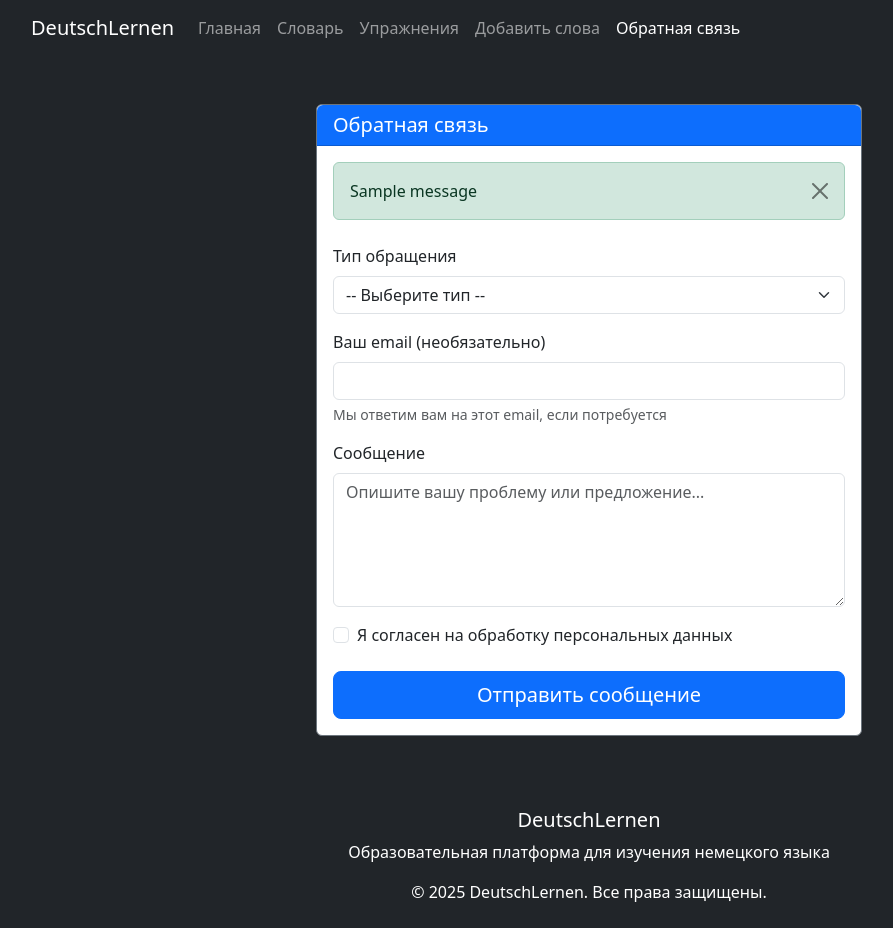
After one commit to BitmanBT/LearningGerman, a Django app: page /feedback/ in a window 1280 px wide. The commit adds this page. Shown: the whole page, without its empty margins (51-944 px from the left). Run offline with Django 5.2, Linux system fonts and the light colour scheme; tables that the repository leaves empty hold one stand-in row (values such as "Sample post"); one stand-in notice (Sample message) is shown.

Commit message:
Added form for the feedback

```diff
--- a/learning_german/educational_platform/forms.py
+++ b/learning_german/educational_platform/forms.py
@@ -1,6 +1,6 @@
 """This module is responsible for the forms that the application uses"""
 from django import forms
-from .models import Word
+from .models import Word, Feedback
 
 class AddWordForm(forms.ModelForm):
     """A class for a form for adding new words to the database"""
@@ -39,3 +39,28 @@ class AddWordForm(forms.ModelForm):
         if not all(char.isalpha() or char.isspace() or char in '-' for char in russian_translation):
             raise forms.ValidationError("Русский перевод содержит недопустимые символы")
         return russian_translation
+
+class FeedbackForm(forms.ModelForm):
+    consent = forms.BooleanField(
+        label='Я согласен на обработку персональных данных',
+        required=True,
+        widget=forms.CheckboxInput(attrs={'class': 'form-check-input'})
+    )
+
+    class Meta:
+        model = Feedback
+        fields = ['feedback_type', 'email', 'message', 'consent']
+        widgets = {
+            'feedback_type': forms.Select(attrs={'class': 'form-select'}),
+            'email': forms.EmailInput(attrs={'class': 'form-control'}),
+            'message': forms.Textarea(attrs={
+                'class': 'form-control',
+                'rows': 5,
+                'placeholder': 'Опишите вашу проблему или предложение...'
+            }),
+        }
+        labels = {
+            'feedback_type': 'Тип обращения',
+            'email': 'Ваш email (необязательно)',
+            'message': 'Сообщение',
+        }
--- a/learning_german/educational_platform/templates/educational_platform/add_words.html
+++ b/learning_german/educational_platform/templates/educational_platform/add_words.html
@@ -26,6 +26,9 @@
                     </li>
                     <li class="nav-item">
                         <a class="nav-link active" href="{% url 'add_words' %}">Добавить слова</a>
+                    </li>
+                    <li class="nav-item">
+                        <a class="nav-link" href="{% url 'feedback' %}">Обратная связь</a>
                     </li>
                 </ul>
             </div>
--- a/learning_german/educational_platform/templates/educational_platform/exercises.html
+++ b/learning_german/educational_platform/templates/educational_platform/exercises.html
@@ -27,6 +27,9 @@
                     </li>
                     <li class="nav-item">
                         <a class="nav-link" href="{% url 'add_words' %}">Добавить слова</a>
+                    </li>
+                    <li class="nav-item">
+                        <a class="nav-link" href="{% url 'feedback' %}">Обратная связь</a>
                     </li>
                 </ul>
             </div>
--- /dev/null
+++ b/learning_german/educational_platform/templates/educational_platform/feedback.html
@@ -0,0 +1,198 @@
+<!DOCTYPE html>
+<html lang="ru" class="h-100">
+<head>
+    <meta charset="UTF-8">
+    <meta name="viewport" content="width=device-width, initial-scale=1.0">
+    <title>Обратная связь | DeutschLernen</title>
+    <link href="https://cdn.jsdelivr.net/npm/bootstrap@5.3.0/dist/css/bootstrap.min.css" rel="stylesheet">
+</head>
+<body class="d-flex flex-column min-vh-100 bg-dark">
+    <nav class="navbar navbar-expand-lg navbar-dark bg-dark">
+        <div class="container">
+            <a class="navbar-brand" href="{% url 'home' %}">DeutschLernen</a>
+            <button class="navbar-toggler" type="button" data-bs-toggle="collapse" data-bs-target="#navbarNav" aria-controls="navbarNav" aria-expanded="false" aria-label="Toggle navigation">
+                <span class="navbar-toggler-icon"></span>
+            </button>
+            <div class="collapse navbar-collapse" id="navbarNav">
+                <ul class="navbar-nav me-auto">
+                    <li class="nav-item">
+                        <a class="nav-link" href="{% url 'home' %}">Главная</a>
+                    </li>
+                    <li class="nav-item">
+                        <a class="nav-link" href="{% url 'vocabulary' %}">Словарь</a>
+                    </li>
+                    <li class="nav-item">
+                        <a class="nav-link" href="{% url 'exercises' %}">Упражнения</a>
+                    </li>
+                    <li class="nav-item">
+                        <a class="nav-link" href="{% url 'add_words' %}">Добавить слова</a>
+                    </li>
+                    <li class="nav-item">
+                        <a class="nav-link active" href="{% url 'feedback' %}">Обратная связь</a>
+                    </li>
+                </ul>
+            </div>
+        </div>
+    </nav>
+
+    <main class="flex-grow-1 bg-dark text-light">
+        <div class="container py-5">
+            <div class="row justify-content-center">
+                <div class="col-lg-6">
+                    <div class="card border-secondary">
+                        <div class="card-header bg-primary text-white rounded-top">
+                            <h2 class="h5 mb-0">Обратная связь</h2>
+                        </div>
+                        <div class="card-body">
+                            {% if messages %}
+                            <div class="mb-4">
+                                {% for message in messages %}
+                                <div class="alert alert-{{ message.tags }} alert-dismissible fade show">
+                                    {{ message }}
+                                    <button type="button" class="btn-close" data-bs-dismiss="alert" aria-label="Close"></button>
+                                </div>
+                                {% endfor %}
+                            </div>
+                            {% endif %}
+
+                            <form method="post" novalidate>
+                                {% csrf_token %}
+
+                                <div class="mb-3">
+                                    <label for="{{ form.feedback_type.id_for_label }}" class="form-label">
+                                        Тип обращения
+                                    </label>
+                                    <select class="form-select" id="{{ form.feedback_type.id_for_label }}" name="{{ form.feedback_type.name }}" required>
+                                        <option value="">-- Выберите тип --</option>
+                                        <option value="bug">Сообщение об ошибке</option>
+                                        <option value="suggestion">Предложение по улучшению</option>
+                                        <option value="question">Вопрос</option>
+                                        <option value="other">Другое</option>
+                                    </select>
+                                    {% if form.feedback_type.errors %}
+                                    <div class="invalid-feedback d-block">
+                                        {{ form.feedback_type.errors|first }}
+                                    </div>
+                                    {% endif %}
+                                </div>
+
+                                <div class="mb-3">
+                                    <label for="{{ form.email.id_for_label }}" class="form-label">
+                                        Ваш email (необязательно)
+                                    </label>
+                                    <input type="email" class="form-control" id="{{ form.email.id_for_label }}"
+                                           name="{{ form.email.name }}" value="{{ form.email.value|default_if_none:'' }}">
+                                    <div class="form-text text-muted">Мы ответим вам на этот email, если потребуется</div>
+                                    {% if form.email.errors %}
+                                    <div class="invalid-feedback d-block">
+                                        {{ form.email.errors|first }}
+                                    </div>
+                                    {% endif %}
+                                </div>
+
+                                <div class="mb-3">
+                                    <label for="{{ form.message.id_for_label }}" class="form-label">
+                                        Сообщение
+                                    </label>
+                                    <textarea class="form-control" id="{{ form.message.id_for_label }}"
+                                              name="{{ form.message.name }}" rows="5" required
+                                              placeholder="Опишите вашу проблему или предложение...">{{ form.message.value|default_if_none:'' }}</textarea>
+                                    {% if form.message.errors %}
+                                    <div class="invalid-feedback d-block">
+                                        {{ form.message.errors|first }}
+                                    </div>
+                                    {% endif %}
+                                </div>
+
+                                <div class="mb-4 form-check">
+                                    <input type="checkbox" class="form-check-input" id="{{ form.consent.id_for_label }}"
+                                           name="{{ form.consent.name }}" required>
+                                    <label class="form-check-label" for="{{ form.consent.id_for_label }}">
+                                        Я согласен на обработку персональных данных
+                                    </label>
+                                    {% if form.consent.errors %}
+                                    <div class="invalid-feedback d-block">
+                                        {{ form.consent.errors|first }}
+                                    </div>
+                                    {% endif %}
+                                </div>
+
+                                <div class="d-grid gap-2">
+                                    <button type="submit" class="btn btn-primary btn-lg">
+                                        Отправить сообщение
+                                    </button>
+                                </div>
+                            </form>
+                        </div>
+                    </div>
+                </div>
+            </div>
+        </div>
+    </main>
+
+    <footer class="bg-dark text-white py-4">
+        <div class="container text-center">
+            <h5>DeutschLernen</h5>
+            <p>Образовательная платформа для изучения немецкого языка</p>
+            <p class="mb-0">&copy; 2025 DeutschLernen. Все права защищены.</p>
+        </div>
+    </footer>
+
+    <script src="https://cdn.jsdelivr.net/npm/bootstrap@5.3.0/dist/js/bootstrap.bundle.min.js"></script>
+    <script>
+        document.addEventListener('DOMContentLoaded', function() {
+            // Добавляем класс is-invalid для ошибочных полей
+            const inputs = document.querySelectorAll('input, select, textarea');
+            inputs.forEach(input => {
+                if (input.classList.contains('is-invalid')) {
+                    input.classList.add('is-invalid');
+                }
+            });
+
+            // Валидация формы перед отправкой
+            const form = document.querySelector('form');
+            form.addEventListener('submit', function(event) {
+                let isValid = true;
+
+                // Проверка обязательных полей
+                const message = document.getElementById('{{ form.message.id_for_label }}');
+                if (message.value.trim().length < 10) {
+                    isValid = false;
+                    message.classList.add('is-invalid');
+                    const errorDiv = message.nextElementSibling;
+                    if (!errorDiv || !errorDiv.classList.contains('invalid-feedback')) {
+                        const newErrorDiv = document.createElement('div');
+                        newErrorDiv.className = 'invalid-feedback d-block';
+                        newErrorDiv.textContent = 'Сообщение должно содержать минимум 10 символов';
+                        message.parentNode.insertBefore(newErrorDiv, message.nextSibling);
+                    }
+                }
+
+                const consent = document.getElementById('{{ form.consent.id_for_label }}');
+                if (!consent.checked) {
+                    isValid = false;
+                    consent.classList.add('is-invalid');
+                }
+
+                if (!isValid) {
+                    event.preventDefault();
+                    event.stopPropagation();
+                }
+            });
+
+            // Убираем ошибки при вводе
+            inputs.forEach(input => {
+                input.addEventListener('input', function() {
+                    if (this.classList.contains('is-invalid')) {
+                        this.classList.remove('is-invalid');
+                        const errorDiv = this.nextElementSibling;
+                        if (errorDiv && errorDiv.classList.contains('invalid-feedback')) {
+                            errorDiv.remove();
+                        }
+                    }
+                });
+            });
+        });
+    </script>
+</body>
+</html>
--- a/learning_german/educational_platform/templates/educational_platform/index.html
+++ b/learning_german/educational_platform/templates/educational_platform/index.html
@@ -27,6 +27,9 @@
                     <li class="nav-item">
                         <a class="nav-link" href="{% url 'add_words' %}">Добавить слова</a>
                     </li>
+                    <li class="nav-item">
+                        <a class="nav-link" href="{% url 'feedback' %}">Обратная связь</a>
+                    </li>
                 </ul>
             </div>
         </div>
--- a/learning_german/educational_platform/templates/educational_platform/vocabulary.html
+++ b/learning_german/educational_platform/templates/educational_platform/vocabulary.html
@@ -26,6 +26,9 @@
                     </li>
                     <li class="nav-item">
                         <a class="nav-link" href="{% url 'add_words' %}">Добавить слова</a>
+                    </li>
+                    <li class="nav-item">
+                        <a class="nav-link" href="{% url 'feedback' %}">Обратная связь</a>
                     </li>
                 </ul>
             </div>
--- a/learning_german/educational_platform/urls.py
+++ b/learning_german/educational_platform/urls.py
@@ -8,4 +8,5 @@ urlpatterns = [
     path('vocabulary', views.vocabulary, name='vocabulary'),
     path('exercises', views.exercises, name='exercises'),
     path('add_words', views.add_words, name='add_words'),
+    path('feedback/', views.FeedbackView.as_view(), name='feedback'),
 ]
--- a/learning_german/educational_platform/views.py
+++ b/learning_german/educational_platform/views.py
@@ -2,8 +2,10 @@
 from random import sample, shuffle
 from django.shortcuts import render, redirect
 from django.contrib import messages
-from .models import Word
-from .forms import AddWordForm
+from django.views.generic import FormView
+from django.urls import reverse_lazy
+from .models import Word, Feedback
+from .forms import AddWordForm, FeedbackForm
 
 
 def index(request):
@@ -92,3 +94,21 @@ def add_words(request):
     else:
         form = AddWordForm()
     return render(request, 'educational_platform/add_words.html', {'form': form})
+
+class FeedbackView(FormView):
+    template_name = 'educational_platform/feedback.html'
+    form_class = FeedbackForm
+    success_url = reverse_lazy('feedback')
+
+    def form_valid(self, form):
+        feedback = form.save()
+        messages.success(
+            self.request,
+            'Спасибо за ваше сообщение! Мы рассмотрим его в ближайшее время.'
+        )
+        return super().form_valid(form)
+
+    def get_context_data(self, **kwargs):
+        context = super().get_context_data(**kwargs)
+        context['title'] = 'Обратная связь'
+        return context
```
Also changed, not shown: learning_german/educational_platform/admin.py (+7 -1 lines), learning_german/educational_platform/models.py (+35 -0 lines), learning_german/educational_platform/migrations/0002_feedback.py (added).
